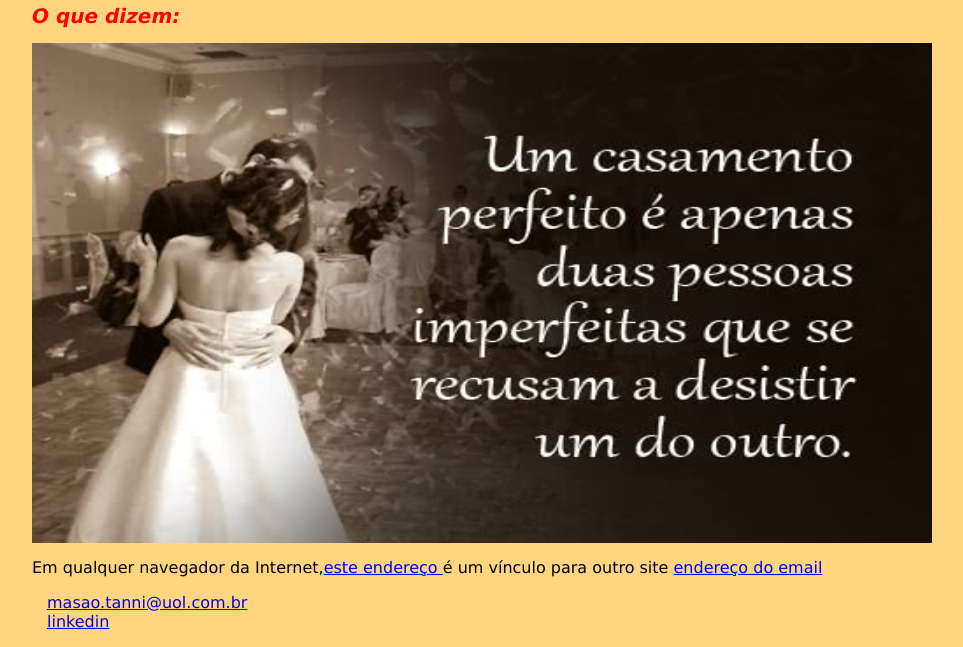
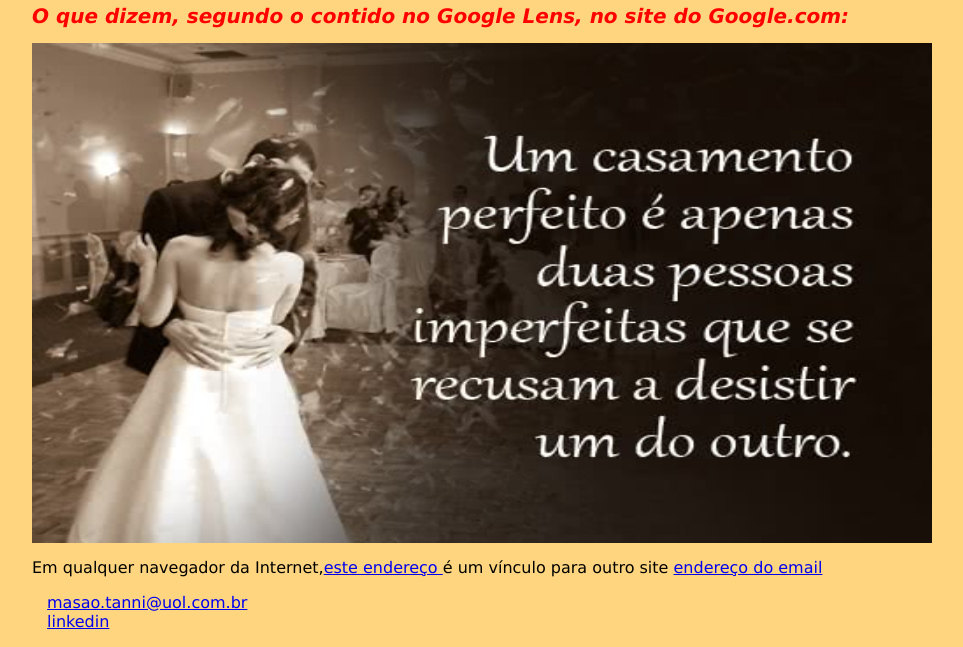
Before and after one commit to olindatanni/meuprojetohtml, a plain HTML site: page index.html in a window 1280 px wide. Shown: the part 350-997 px from the top of the page, without its empty margins (158-1121 px from the left). Drawn offline with Linux system fonts and the light colour scheme.

Commit message:
segundo commit

```diff
--- a/index.html
+++ b/index.html
@@ -18,7 +18,7 @@
                   </header>
                   <article class="comentário">
                       <header>
-                          <h3 class="post_title" >O que dizem:</h3>
+                          <h3 class="post_title" >O que dizem, segundo o contido no Google Lens, no site do Google.com:</h3>
                           <img src="significado de casamento.jpg" widht="500" height="500" alt="texto de pitagoras" class="post_image">
                       </header>
                       <p class="post_content">
```
